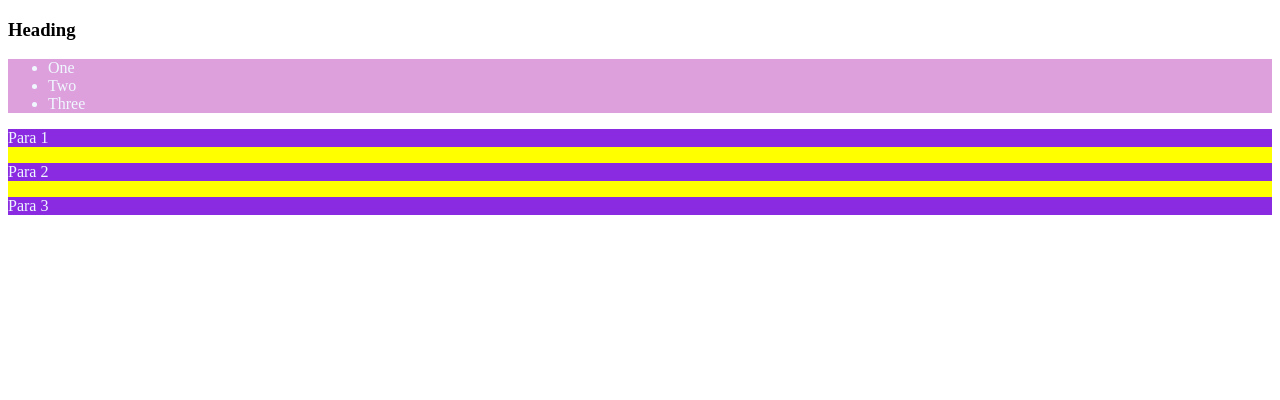
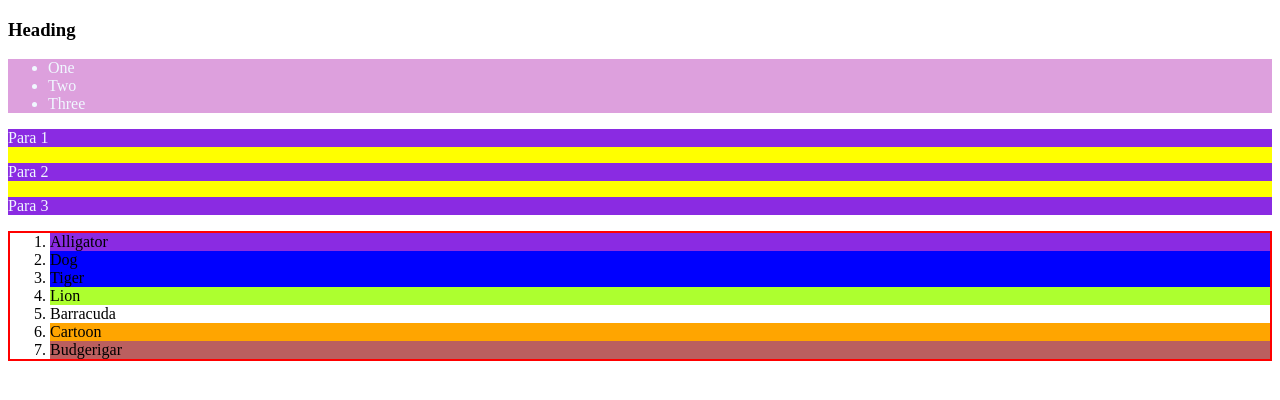
Before and after one commit to MalinJakob/JavaScriptForWebDev, a plain HTML site: page Tasks/Task2/Uppgift1/relative.html in a window 1280 px wide. Drawn offline with Linux system fonts and the light colour scheme.

Commit message:
add select attributes in my style and html document

```diff
--- a/Tasks/Task2/Uppgift1/relative.html
+++ b/Tasks/Task2/Uppgift1/relative.html
@@ -14,6 +14,24 @@
       }
       h3~div{
         background: yellow;
+      }
+      ol[id]{
+        border: 2px solid red
+      }
+      li[class="reptile"]{
+        background: blueviolet;
+      }
+      li[class~="animal"]{
+        background: blue;
+      }
+      li[class|="cat"]{
+        background: greenyellow;
+      }
+      li[class^="top"]{
+        background: orange;
+      }
+      li[class$="ird"]{
+        background: rgb(187, 95, 95);
       }
     </style>
   </head>
@@ -32,5 +50,15 @@
       <p>Para 2</p>
       <aside><p>Para 3</p></aside>
     </div>
+
+    <ol id="list">
+      <li class="reptile">Alligator</li>
+      <li class="dometsic animal">Dog</li>
+      <li class="animal wild">Tiger</li>
+      <li class="cat-family">Lion</li>
+      <li class="sea fish">Barracuda</li>
+      <li class="topcat">Cartoon</li>
+      <li class="domestic bird">Budgerigar</li>
+    </ol>
   </body>
 </html>
```
